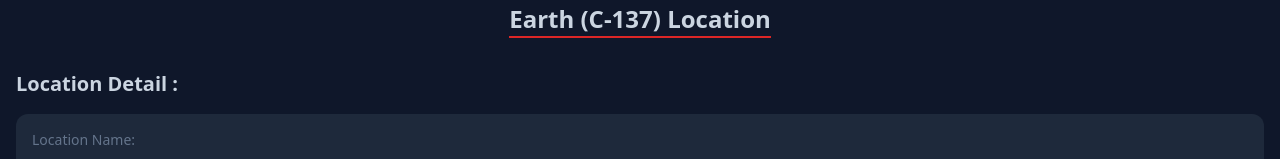
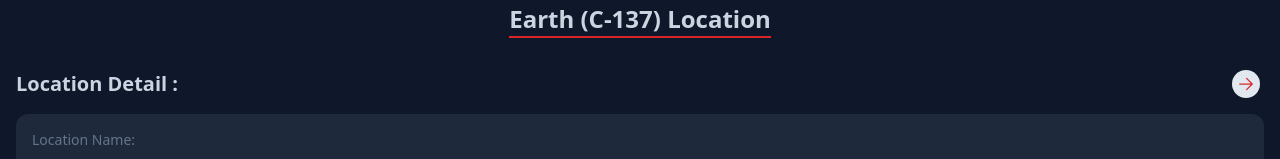
Before and after one commit to FarzinKhosravi/Rick-and-Morty-SPA-React-TailwindCSS, a React (Vite) app: page /locations/1 in a window 1280 px wide. Shown: the part 149-308 px from the top of the page. Built offline with nearby package versions, Linux system fonts and the light colour scheme; data requests are answered from the project's data file.

Commit message:
modified location detail component

```diff
--- a/src/components/LocationPage/LocationList.jsx
+++ b/src/components/LocationPage/LocationList.jsx
@@ -6,7 +6,10 @@ import {
 } from "./../../context/LocationPage/LocationDetailContext";
 import { useState } from "react";
 import useFetchLocationsPagination from "./../../hooks/LocationPage/useFetchLocationsPagination";
-import { ChevronDownIcon } from "@heroicons/react/24/outline";
+import {
+  ArrowSmallRightIcon,
+  ChevronDownIcon,
+} from "@heroicons/react/24/outline";
 import getAllCharacters from "./../../services/CharacterPage/getAllCharactersService";
 import {
   useCharacters,
@@ -219,9 +222,21 @@ export function LocationDetail({ pathname }) {
 
   return (
     <div className="mb-8 ">
-      <h2 className="mb-4 text-xl font-semibold text-slate-300">
-        Location Detail :
-      </h2>
+      <div className="mb-4 flex items-center justify-between">
+        <h2 className="text-xl font-semibold text-slate-300">
+          Location Detail :
+        </h2>
+        <div
+          className={`mr-1 h-7 w-7 items-center justify-center rounded-full bg-slate-200 ${
+            pathname === `/locations/${locationDetail.id}` ? "flex" : "hidden"
+          }`}
+        >
+          <Link to="/locations/?type=locations">
+            <ArrowSmallRightIcon className="h-5 w-5 text-red-600" />
+          </Link>
+        </div>
+      </div>
+
       <div className="md:flex md:overflow-hidden md:rounded-xl md:bg-slate-800">
         <div className="flex flex-col md:ml-4 md:w-full md:py-4">
           <div
```
